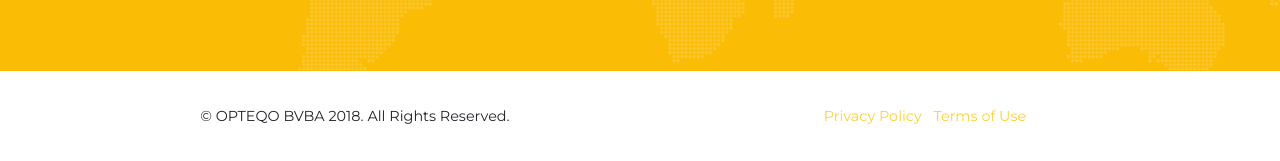
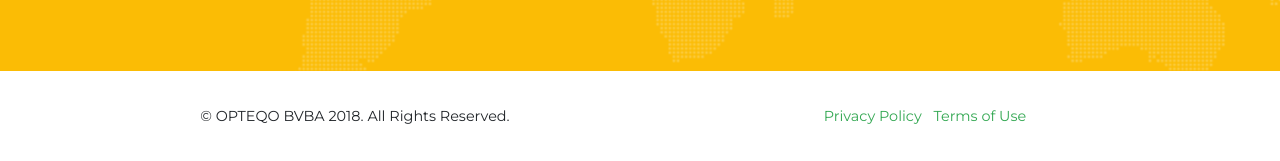
Before and after one commit to Ancoruby/website, a PHP site: page / in a window 1280 px wide. Shown: the part 4010-4171 px from the top of the page. Run offline with PHP 8.4, Linux system fonts and the light colour scheme.

Commit message:
website test new

```diff
--- a/css/opteqo.css
+++ b/css/opteqo.css
@@ -413,3 +413,7 @@
     text-transform: none;
     font-family: 'Montserrat', -apple-system, BlinkMacSystemFont, 'Segoe UI', Roboto, 'Helvetica Neue', Arial, sans-serif, 'Apple Color Emoji', 'Segoe UI Emoji', 'Segoe UI Symbol', 'Noto Color Emoji';
   }
+
+  footer ul.quicklinks a {
+    color: #34a853;
+  }
```
